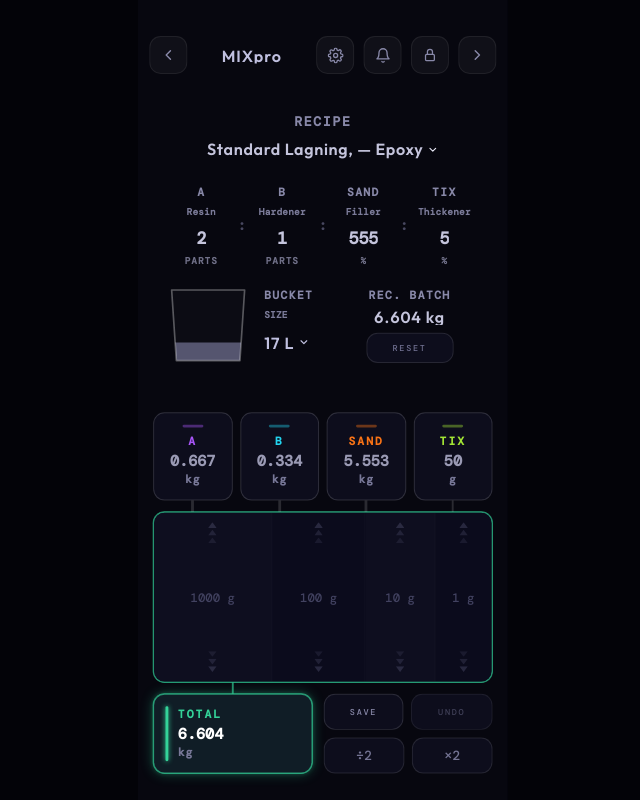
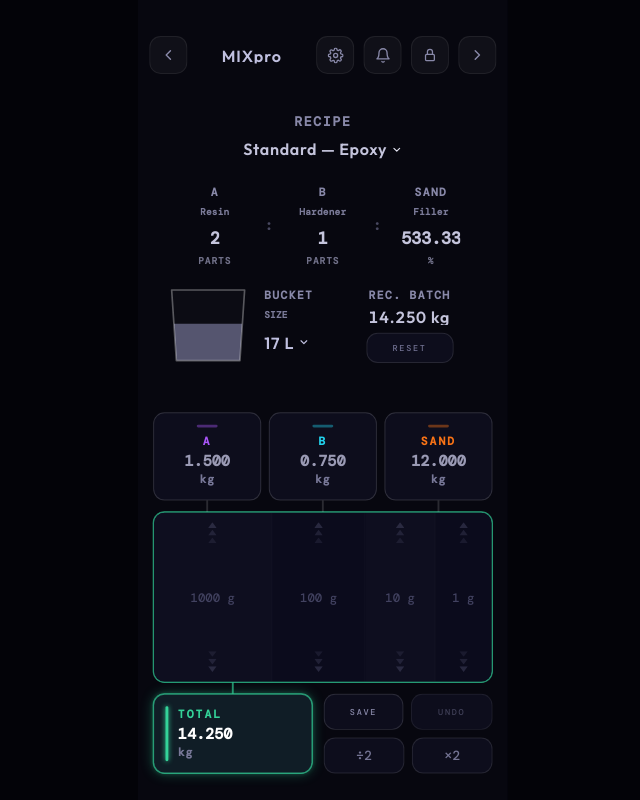
Before and after one commit to tjn06/mixpro, a React (Vite) app: page / in a window 1280 px wide. Shown: the whole page, without its empty margins (317-957 px from the left). Built offline with nearby package versions, Linux system fonts and the light colour scheme; a web font is replaced by a local one.

Commit message:
Refactor BatchMixer and recipe management: Introduce new utility functions for ingredient calculations, enhance initial mix value handling, and improve recipe structure with optional ingredient checks. Update bucket limit functions to utilize new calculations for better accuracy.

```diff
--- a/src/app/BatchMixer.tsx
+++ b/src/app/BatchMixer.tsx
@@ -17,6 +17,10 @@ import {
   getIngredientLabel,
   getLockedRatioDisplay,
   initialMixValues,
+  mixEpoxyGrams,
+  mixSandGrams,
+  recipeBinderSum,
+  recipeIngredientIndexes,
 } from "./recipe";
 import { RecipeSelect } from "./components/RecipeSelect";
 import type { BlendingRecipe } from "./recipeTypes";
@@ -659,8 +663,9 @@ export function BatchMixer({
   const [activeRecipe, setActiveRecipe] = useState<BlendingRecipe>(() =>
     resolveRecipe(initialRecipe, recipes),
   );
+  const resolvedInitial = resolveRecipe(initialRecipe, recipes);
   const [values, setValues]         = useState<number[]>(() =>
-    initialMixValues(resolveRecipe(initialRecipe, recipes), initialBinderSum),
+    initialMixValues(resolvedInitial, recipeBinderSum(resolvedInitial, initialBinderSum)),
   );
   const [bucketSelection, setBucketSelection] = useState<BucketSelection>(initialBucketSelection);
   const [active, setActive]         = useState(0);
@@ -705,18 +710,23 @@ export function BatchMixer({
   const totalParam = PARAMS[0];
   const isTotalAct = active === 0;
 
+  const ingredientIndexes = useMemo(
+    () => recipeIngredientIndexes(activeRecipe),
+    [activeRecipe],
+  );
+
   const mixVolume = useMemo(
     () =>
       estimateMixVolume({
-        epoxyGrams: values[1] + values[2] + values[3],
-        sandGrams: values[4],
+        epoxyGrams: mixEpoxyGrams(activeRecipe, values),
+        sandGrams: mixSandGrams(activeRecipe, values),
         sandType,
       }),
-    [values, sandType],
+    [activeRecipe, values, sandType],
   );
 
   const recommendedTotalGrams = useMemo(
-    () => initialMixValues(activeRecipe, initialBinderSum)[0],
+    () => initialMixValues(activeRecipe, recipeBinderSum(activeRecipe, initialBinderSum))[0],
     [activeRecipe, initialBinderSum],
   );
 
@@ -724,10 +734,17 @@ export function BatchMixer({
     (next: BlendingRecipe) => {
       if (next.id === activeRecipe.id) return;
       setActiveRecipe(next);
-      setValues(initialMixValues(next, initialBinderSum));
+      setValues(initialMixValues(next, recipeBinderSum(next, initialBinderSum)));
+      setActive(0);
     },
     [activeRecipe.id, initialBinderSum],
   );
+
+  useEffect(() => {
+    if (active !== 0 && !ingredientIndexes.includes(active)) {
+      setActive(0);
+    }
+  }, [active, ingredientIndexes]);
 
   useEffect(() => {
     setBucketSelection((prev) =>
@@ -807,7 +824,8 @@ export function BatchMixer({
 
   const handleResetToRecommended = useCallback(() => {
     pushUndo();
-    setValues(initialMixValues(recipeRef.current, initialBinderSum));
+    const recipe = recipeRef.current;
+    setValues(initialMixValues(recipe, recipeBinderSum(recipe, initialBinderSum)));
   }, [pushUndo, initialBinderSum]);
 
   const updateScale = useCallback(() => {
@@ -849,7 +867,7 @@ export function BatchMixer({
     const swipeR = swipeEl.getBoundingClientRect();
     const lines: CardConnector[] = [];
 
-    for (const pi of [1, 2, 3, 4]) {
+    for (const pi of ingredientIndexes) {
       const cardEl = cardRefs.current[pi];
       if (!cardEl) continue;
       const cardR = cardEl.getBoundingClientRect();
@@ -872,7 +890,7 @@ export function BatchMixer({
     }
 
     setConnectorLines(lines);
-  }, [active, isLocked]);
+  }, [active, ingredientIndexes, isLocked]);
 
   useLayoutEffect(() => {
     measureCardConnectors();
@@ -1030,7 +1048,7 @@ export function BatchMixer({
       sandType,
     );
     if (bucket !== "none") {
-      const nextLiters = mixLitersFromValues(next, sandType);
+      const nextLiters = mixLitersFromValues(next, sandType, recipeRef.current);
       if (isBucketAtMaxFill(nextLiters, bucket as BucketSize) && snapped > dragBaseVal.current) {
         dragBaseVal.current = next[active];
         dragStartY.current = clientY;
@@ -1118,7 +1136,7 @@ export function BatchMixer({
               />
             </div>
             <div className="flex items-stretch pointer-events-none">
-              {[1, 2, 4, 3].map((pi, i) => {
+              {ingredientIndexes.map((pi, i) => {
                 const p = PARAMS[pi];
                 const { value, unit } = getLockedRatioDisplay(activeRecipe, p.id);
                 return (
@@ -1139,8 +1157,8 @@ export function BatchMixer({
 
           <div style={{ pointerEvents: isLocked ? "none" : "auto" }}>
             <MixBucket
-              epoxyGrams={values[1] + values[2] + values[3]}
-              sandGrams={values[4]}
+              epoxyGrams={mixEpoxyGrams(activeRecipe, values)}
+              sandGrams={mixSandGrams(activeRecipe, values)}
               bucketSelection={bucketSelection}
               onBucketChange={setBucketSelection}
               onForceBucketChange={handleForceBucketChange}
@@ -1158,7 +1176,7 @@ export function BatchMixer({
           style={{ pointerEvents: isLocked ? "none" : "auto" }}
         >
           <div className="flex" style={{ gap: CARD_ROW_GAP }}>
-            {[1, 2, 4, 3].map((pi) => {
+            {ingredientIndexes.map((pi) => {
               const p       = PARAMS[pi];
               const isAct   = active === pi;
               const cardLit = isLocked || isAct;
--- a/src/app/bucketLimits.ts
+++ b/src/app/bucketLimits.ts
@@ -4,12 +4,16 @@ import {
   type BucketSize,
 } from "./bucketTypes";
 import { estimateMixVolume, type SandType } from "./mixVolume";
-import { applyRecipeChange, type BlendingRecipe } from "./recipe";
+import { applyRecipeChange, mixEpoxyGrams, mixSandGrams, type BlendingRecipe } from "./recipe";
 
-export function mixLitersFromValues(values: number[], sandType: SandType): number {
+export function mixLitersFromValues(
+  values: number[],
+  sandType: SandType,
+  recipe: BlendingRecipe,
+): number {
   return estimateMixVolume({
-    epoxyGrams: values[1] + values[2] + values[3],
-    sandGrams: values[4],
+    epoxyGrams: mixEpoxyGrams(recipe, values),
+    sandGrams: mixSandGrams(recipe, values),
     sandType,
   }).estimatedLiters;
 }
@@ -24,7 +28,7 @@ export function clampMixValuesToBucketMax(
   if (bucket === "none") return values;
 
   const maxLiters = maxMixLitersForBucket(bucket as BucketSize);
-  const liters = mixLitersFromValues(values, sandType);
+  const liters = mixLitersFromValues(values, sandType, recipe);
   if (liters <= maxLiters || liters <= 0 || values[0] <= 0) return values;
 
   let lo = 0;
@@ -34,7 +38,7 @@ export function clampMixValuesToBucketMax(
   while (lo <= hi) {
     const mid = Math.floor((lo + hi) / 2);
     const candidate = applyRecipeChange(recipe, "TOTAL", mid);
-    if (mixLitersFromValues(candidate, sandType) <= maxLiters + 1e-9) {
+    if (mixLitersFromValues(candidate, sandType, recipe) <= maxLiters + 1e-9) {
       best = candidate;
       lo = mid + 1;
     } else {
@@ -56,10 +60,10 @@ export function enforceBucketLimitOnChange(
   if (bucket === "none") return next;
 
   const maxLiters = maxMixLitersForBucket(bucket as BucketSize);
-  const nextLiters = mixLitersFromValues(next, sandType);
+  const nextLiters = mixLitersFromValues(next, sandType, recipe);
   if (nextLiters <= maxLiters) return next;
 
-  const curLiters = mixLitersFromValues(current, sandType);
+  const curLiters = mixLitersFromValues(current, sandType, recipe);
   if (nextLiters > curLiters) {
     return clampMixValuesToBucketMax(next, recipe, bucket, sandType);
   }
--- a/src/app/recipe.ts
+++ b/src/app/recipe.ts
@@ -12,14 +12,48 @@ function part(recipe: BlendingRecipe, id: string): number {
   return entry.parts;
 }
 
-function pct(recipe: BlendingRecipe, id: string): number {
-  const entry = recipe.binderPercents.find((p) => p.id === id);
-  if (!entry) throw new Error(`Recipe missing binder percent: ${id}`);
-  return entry.percent;
+function pctOptional(recipe: BlendingRecipe, id: string): number {
+  return recipe.binderPercents.find((p) => p.id === id)?.percent ?? 0;
 }
 
 function totalParts(recipe: BlendingRecipe): number {
   return recipe.binderParts.reduce((sum, p) => sum + p.parts, 0);
+}
+
+/** Whether the recipe defines this mix ingredient (A/B part or percent additive). */
+export function recipeHasIngredient(recipe: BlendingRecipe, id: string): boolean {
+  return (
+    recipe.binderParts.some((p) => p.id === id) ||
+    recipe.binderPercents.some((p) => p.id === id)
+  );
+}
+
+/** Param indexes for editable ingredient cards — excludes TOTAL, preserves recipe order. */
+export function recipeIngredientIndexes(recipe: BlendingRecipe): number[] {
+  const indexes: number[] = [];
+  for (const p of recipe.binderParts) {
+    const idx = MIX_VALUE_ORDER.indexOf(p.id as MixDriverId);
+    if (idx > 0) indexes.push(idx);
+  }
+  for (const p of recipe.binderPercents) {
+    const idx = MIX_VALUE_ORDER.indexOf(p.id as MixDriverId);
+    if (idx > 0 && !indexes.includes(idx)) indexes.push(idx);
+  }
+  return indexes;
+}
+
+/** Liquid epoxy grams (A + B + optional TIX) for volume / bucket math. */
+export function mixEpoxyGrams(recipe: BlendingRecipe, values: number[]): number {
+  let sum = 0;
+  if (recipeHasIngredient(recipe, "A")) sum += values[1];
+  if (recipeHasIngredient(recipe, "B")) sum += values[2];
+  if (recipeHasIngredient(recipe, "TIX")) sum += values[3];
+  return sum;
+}
+
+/** Sand grams when the recipe includes SAND. */
+export function mixSandGrams(recipe: BlendingRecipe, values: number[]): number {
+  return recipeHasIngredient(recipe, "SAND") ? values[4] : 0;
 }
 
 /** 1 + sum(percent/100) — multiplier from binder sum to total weight. */
@@ -29,11 +63,18 @@ export function binderToTotalMultiplier(recipe: BlendingRecipe): number {
 
 function deriveFromBinderSum(recipe: BlendingRecipe, binderSum: number) {
   const tp = totalParts(recipe);
+  const gramsById: Record<string, number> = {};
+  for (const p of recipe.binderParts) {
+    gramsById[p.id] = binderSum * (p.parts / tp);
+  }
+  for (const p of recipe.binderPercents) {
+    gramsById[p.id] = binderSum * (p.percent / 100);
+  }
   return {
-    a: binderSum * (part(recipe, "A") / tp),
-    b: binderSum * (part(recipe, "B") / tp),
-    sand: binderSum * (pct(recipe, "SAND") / 100),
-    tix: binderSum * (pct(recipe, "TIX") / 100),
+    a: gramsById.A ?? 0,
+    b: gramsById.B ?? 0,
+    sand: gramsById.SAND ?? 0,
+    tix: gramsById.TIX ?? 0,
   };
 }
 
@@ -46,10 +87,16 @@ function binderSumFromDriver(recipe: BlendingRecipe, driver: MixDriverId, grams:
       return grams * (1 + bParts / aParts);
     case "B":
       return grams * (1 + aParts / bParts);
-    case "SAND":
-      return grams / (pct(recipe, "SAND") / 100);
-    case "TIX":
-      return grams / (pct(recipe, "TIX") / 100);
+    case "SAND": {
+      const sandPct = pctOptional(recipe, "SAND");
+      if (sandPct <= 0) return grams;
+      return grams / (sandPct / 100);
+    }
+    case "TIX": {
+      const tixPct = pctOptional(recipe, "TIX");
+      if (tixPct <= 0) return grams;
+      return grams / (tixPct / 100);
+    }
     case "TOTAL":
       return grams / binderToTotalMultiplier(recipe);
   }
@@ -57,7 +104,7 @@ function binderSumFromDriver(recipe: BlendingRecipe, driver: MixDriverId, grams:
 
 /**
  * Recalculate all mix weights from one driver value while keeping recipe ratios locked.
- * Returns [TOTAL, A, B, TIX, SAND] in grams.
+ * Returns [TOTAL, A, B, TIX, SAND] in grams — absent ingredients are 0.
  */
 export function applyRecipeChange(
   recipe: BlendingRecipe,
@@ -72,6 +119,9 @@ export function applyRecipeChange(
   let b = raw.b;
   let sand = raw.sand;
   let tix = raw.tix;
+
+  if (!recipeHasIngredient(recipe, "SAND")) sand = 0;
+  if (!recipeHasIngredient(recipe, "TIX")) tix = 0;
 
   switch (driver) {
     case "A":
@@ -115,6 +165,11 @@ export function initialMixValues(recipe: BlendingRecipe, binderSum = 1000): numb
   return applyRecipeChange(recipe, "A", deriveFromBinderSum(recipe, binderSum).a);
 }
 
+/** Binder reference for a recipe — uses recipe.initialBinderSum when set. */
+export function recipeBinderSum(recipe: BlendingRecipe, defaultBinderSum = 1000): number {
+  return recipe.initialBinderSum ?? defaultBinderSum;
+}
+
 export function driverIdFromIndex(index: number): MixDriverId {
   return MIX_VALUE_ORDER[index] ?? "TOTAL";
 }
@@ -123,7 +178,7 @@ export function driverIdFromIndex(index: number): MixDriverId {
 export function formatRecipeLine(recipe: BlendingRecipe): string {
   const parts = recipe.binderParts.map((p) => `${p.id}:${p.parts}`).join("  ·  ");
   const percents = recipe.binderPercents.map((p) => `${p.id}:${p.percent}%`).join("  ·  ");
-  return `${parts}  ·  ${percents}`;
+  return percents ? `${parts}  ·  ${percents}` : parts;
 }
 
 /** Short locked-ratio label for an ingredient card back strip (e.g. `2p`, `555%`). */
@@ -135,15 +190,21 @@ export function formatLockedRatioLabel(recipe: BlendingRecipe, id: string): stri
   return "";
 }
 
+function formatRatioNumber(n: number): string {
+  if (Number.isInteger(n)) return String(n);
+  const s = n.toFixed(2);
+  return s.replace(/\.?0+$/, "");
+}
+
 /** Structured ratio for recipe ratio cards — value + unit on separate rows. */
 export function getLockedRatioDisplay(
   recipe: BlendingRecipe,
   id: string,
 ): { value: string; unit: string } {
   const partEntry = recipe.binderParts.find((p) => p.id === id);
-  if (partEntry) return { value: String(partEntry.parts), unit: "PARTS" };
+  if (partEntry) return { value: formatRatioNumber(partEntry.parts), unit: "PARTS" };
   const pctEntry = recipe.binderPercents.find((p) => p.id === id);
-  if (pctEntry) return { value: String(pctEntry.percent), unit: "%" };
+  if (pctEntry) return { value: formatRatioNumber(pctEntry.percent), unit: "%" };
   return { value: "", unit: "" };
 }
 
--- a/src/app/recipeTypes.ts
+++ b/src/app/recipeTypes.ts
@@ -20,56 +20,101 @@ export interface BlendingRecipe {
   name?: string;
   /** Second line under recipe name in the meta card. */
   nameSubline?: string;
+  /** Binder (A + B) reference in grams for initial mix and REC. BATCH reset. */
+  initialBinderSum?: number;
   binderParts: PartRatio[];
   binderPercents: PercentOfBinder[];
 }
 
 export const DEFAULT_RECIPE: BlendingRecipe = {
   id: "default",
-  name: "Standard Lagning,",
+  name: "Standard",
   nameSubline: "Epoxy",
+  initialBinderSum: 2250,
   binderParts: [
     { id: "A", parts: 2, label: "Resin" },
     { id: "B", parts: 1, label: "Hardener" },
   ],
   binderPercents: [
-    { id: "SAND", percent: 555, label: "Filler" },
-    { id: "TIX", percent: 5, label: "Thickener" },
+    { id: "SAND", percent: 1600 / 3, label: "Filler" },
   ],
 };
 
-export const THIN_COAT_RECIPE: BlendingRecipe = {
-  id: "thin-coat",
-  name: "Thin Coat",
+/** Same as Standard Lagning but SAND 10 kg (not 12 kg) at 2250 g binder. */
+export const STANDARD_BLOT_RECIPE: BlendingRecipe = {
+  id: "standard-blot",
+  name: "Standard Blöt",
   nameSubline: "Epoxy",
+  initialBinderSum: 2250,
+  binderParts: [
+    { id: "A", parts: 2, label: "Resin" },
+    { id: "B", parts: 1, label: "Hardener" },
+  ],
+  binderPercents: [{ id: "SAND", percent: 4000 / 9, label: "Filler" }],
+};
+
+/** A 1.5 kg · B 0.75 kg (2:1) · SAND 10 kg · TIX 100 g at 2250 g binder (A + B). */
+export const FAS_SOCKEL_RECIPE: BlendingRecipe = {
+  id: "fas-sockel",
+  name: "Fas/Sockel",
+  nameSubline: "Epoxy",
+  initialBinderSum: 2250,
   binderParts: [
     { id: "A", parts: 2, label: "Resin" },
     { id: "B", parts: 1, label: "Hardener" },
   ],
   binderPercents: [
-    { id: "SAND", percent: 200, label: "Filler" },
-    { id: "TIX", percent: 2, label: "Thickener" },
+    { id: "SAND", percent: 4000 / 9, label: "Filler" },
+    { id: "TIX", percent: 40 / 9, label: "Thickener" },
   ],
 };
 
-export const HEAVY_FILL_RECIPE: BlendingRecipe = {
-  id: "heavy-fill",
-  name: "Heavy Fill",
+/** A 1 kg · B 0.5 kg (2:1) at 1500 g binder — no fillers. */
+export const PRIMER_RECIPE: BlendingRecipe = {
+  id: "primer",
+  name: "Primer",
   nameSubline: "Epoxy",
+  initialBinderSum: 1500,
   binderParts: [
-    { id: "A", parts: 3, label: "Resin" },
+    { id: "A", parts: 2, label: "Resin" },
     { id: "B", parts: 1, label: "Hardener" },
   ],
-  binderPercents: [
-    { id: "SAND", percent: 800, label: "Filler" },
-    { id: "TIX", percent: 8, label: "Thickener" },
+  binderPercents: [],
+};
+
+/** A 1 kg · B 0.5 kg (2:1) at 1500 g binder — no fillers. */
+export const LACK_RECIPE: BlendingRecipe = {
+  id: "lack",
+  name: "Lack",
+  nameSubline: "Epoxy",
+  initialBinderSum: 1500,
+  binderParts: [
+    { id: "A", parts: 2, label: "Resin" },
+    { id: "B", parts: 1, label: "Hardener" },
   ],
+  binderPercents: [],
+};
+
+/** A 0.5 kg · B 0.25 kg (2:1) · TIX 50 g at 750 g binder (A + B). */
+export const TIXBLANDNING_RECIPE: BlendingRecipe = {
+  id: "tixblandning",
+  name: "Tixblandning",
+  nameSubline: "Epoxy",
+  initialBinderSum: 750,
+  binderParts: [
+    { id: "A", parts: 2, label: "Resin" },
+    { id: "B", parts: 1, label: "Hardener" },
+  ],
+  binderPercents: [{ id: "TIX", percent: 20 / 3, label: "Thickener" }],
 };
 
 export const PRESET_RECIPES: BlendingRecipe[] = [
   DEFAULT_RECIPE,
-  THIN_COAT_RECIPE,
-  HEAVY_FILL_RECIPE,
+  STANDARD_BLOT_RECIPE,
+  FAS_SOCKEL_RECIPE,
+  PRIMER_RECIPE,
+  LACK_RECIPE,
+  TIXBLANDNING_RECIPE,
 ];
 
 export function recipeMenuLabel(recipe: BlendingRecipe): string {
```
